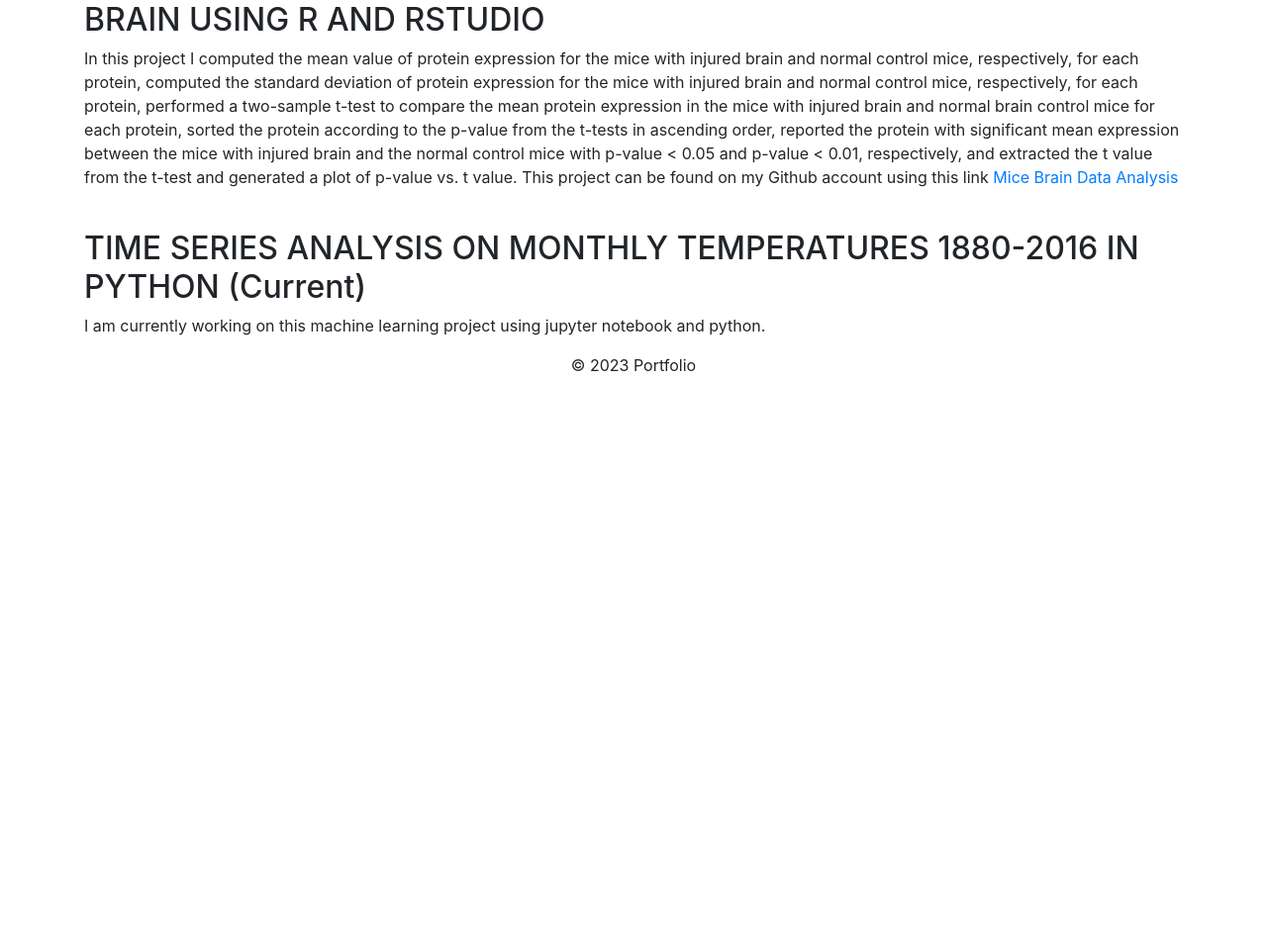
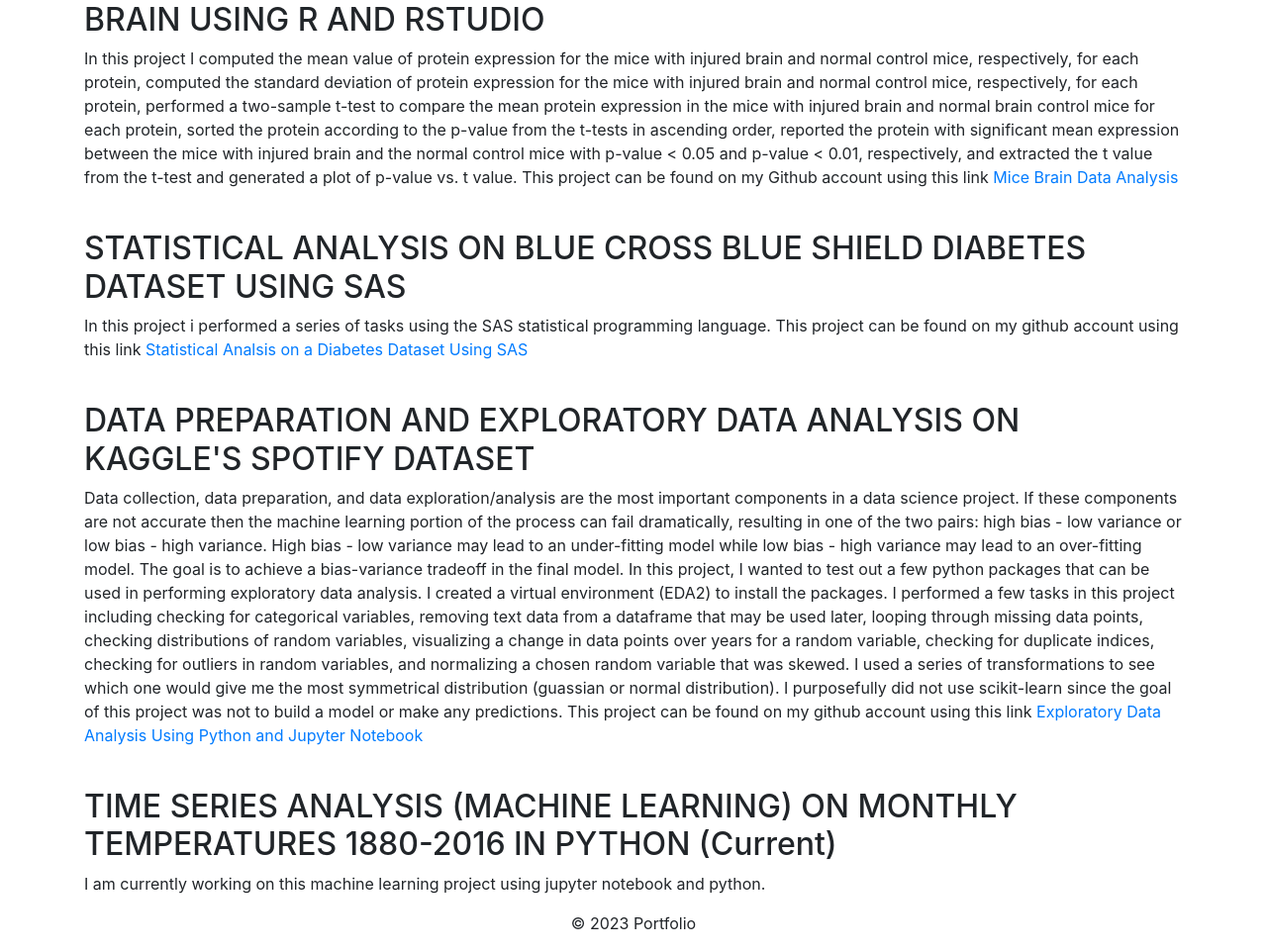
Before and after one commit to christopherbrunswick/portfolio, a Flask app: page /projects in a window 1280 px wide. Shown: the part 538-1499 px from the top of the page at 99% size. Before the commit the page ends 913 px from the top, so only its background shows below. Run offline with Flask 2, Linux system fonts and the light colour scheme; some libraries are stand-ins or nearby versions.

Commit message:
updated files

```diff
--- a/app.py
+++ b/app.py
@@ -15,4 +15,4 @@ def projects():
     return render_template('projects.html', year=current_year_project)
 
 #if __name__ == '__main__':
-    #app.run(debug=False, host='0.0.0.0')
+    #app.run(debug=True)
--- a/static/css/styles.css
+++ b/static/css/styles.css
@@ -33,6 +33,14 @@
 }
 
 .project-3 {
+  padding-bottom: 25px;
+}
+
+.project-4 {
+  padding-bottom: 25px;
+}
+
+.project-5 {
   padding-bottom: 25px;
 }
 
--- a/templates/projects.html
+++ b/templates/projects.html
@@ -235,10 +235,38 @@
         </div>
     </section>
 
-    <!-- PROJECT #4-->
+    <!-- PROJECT #4 -->
     <section class="project-4">
         <div class="container">
-            <h2>TIME SERIES ANALYSIS ON MONTHLY TEMPERATURES 1880-2016 IN PYTHON (Current)</h2>
+            <h2>STATISTICAL ANALYSIS ON BLUE CROSS BLUE SHIELD DIABETES DATASET USING SAS</h2>
+            <p>In this project i performed a series of tasks using the SAS statistical programming language.
+                This project can be found on my github account using this link <a href="https://github.com/christopherbrunswick/SAS-hands-on-work-and-final-project/blob/master/SAS_programming/Final%20Project%20SAS/FinalProjectSAS.sas">Statistical Analsis on a Diabetes Dataset Using SAS</a>
+            </p>
+        </div>
+    </section>
+
+    <!-- PROJECT #5 -->
+    <section class="project-5">
+        <div class="container">
+            <h2>DATA PREPARATION AND EXPLORATORY DATA ANALYSIS ON KAGGLE'S SPOTIFY DATASET</h2>
+            <p>Data collection, data preparation, and data exploration/analysis are the most important components
+                in a data science project. If these components are not accurate then the machine learning portion of the process
+                can fail dramatically, resulting in one of the two pairs: high bias - low variance or low bias - high variance.
+                High bias - low variance may lead to an under-fitting model while low bias - high variance may lead to an over-fitting model.
+                The goal is to achieve a bias-variance tradeoff in the final model. In this project, I wanted to test out a few python packages that
+                can be used in performing exploratory data analysis. I created a virtual environment (EDA2) to install the packages. I performed a few tasks
+                in this project including checking for categorical variables, removing text data from a dataframe that may be used later, looping through missing data points,
+                checking distributions of random variables, visualizing a change in data points over years for a random variable, checking for duplicate indices,
+                checking for outliers in random variables, and normalizing a chosen random variable that was skewed. I used a series of transformations to see which one would give me
+                the most symmetrical distribution (guassian or normal distribution). I purposefully did not use scikit-learn since the goal of this project was not to build a model or make any predictions.
+                This project can be found on my github account using this link <a href="https://github.com/christopherbrunswick/exploratory-data-analysis/blob/master/Exploratory_Data_Analysis_Project.py">Exploratory Data Analysis Using Python and Jupyter Notebook</a></p>
+        </div>
+    </section>
+
+    <!-- PROJECT #6-->
+    <section class="project-6">
+        <div class="container">
+            <h2>TIME SERIES ANALYSIS (MACHINE LEARNING) ON MONTHLY TEMPERATURES 1880-2016 IN PYTHON (Current)</h2>
             <p>I am currently working on this machine learning project using jupyter notebook and python.</p>
         </div>
     </section>
```
